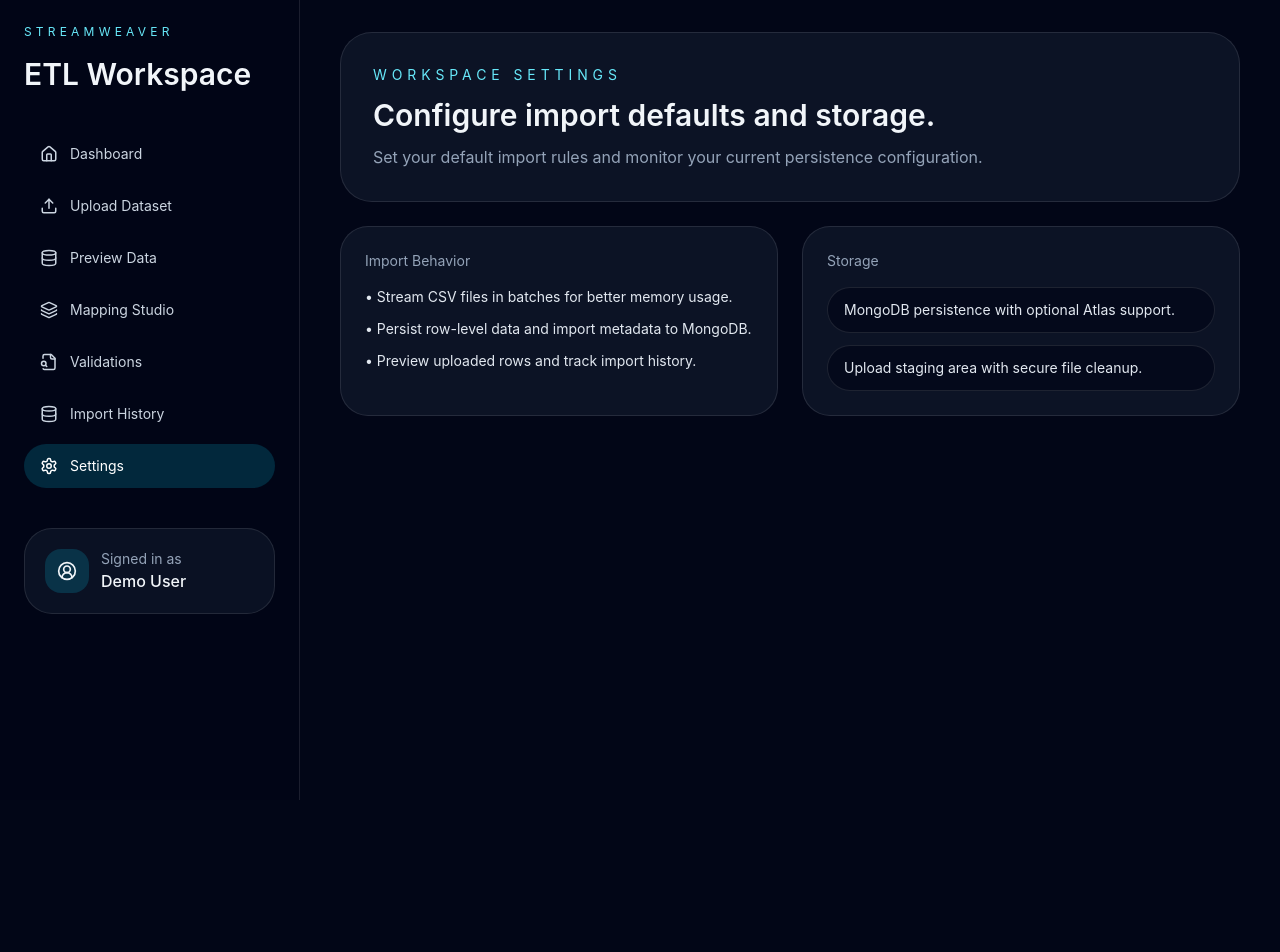
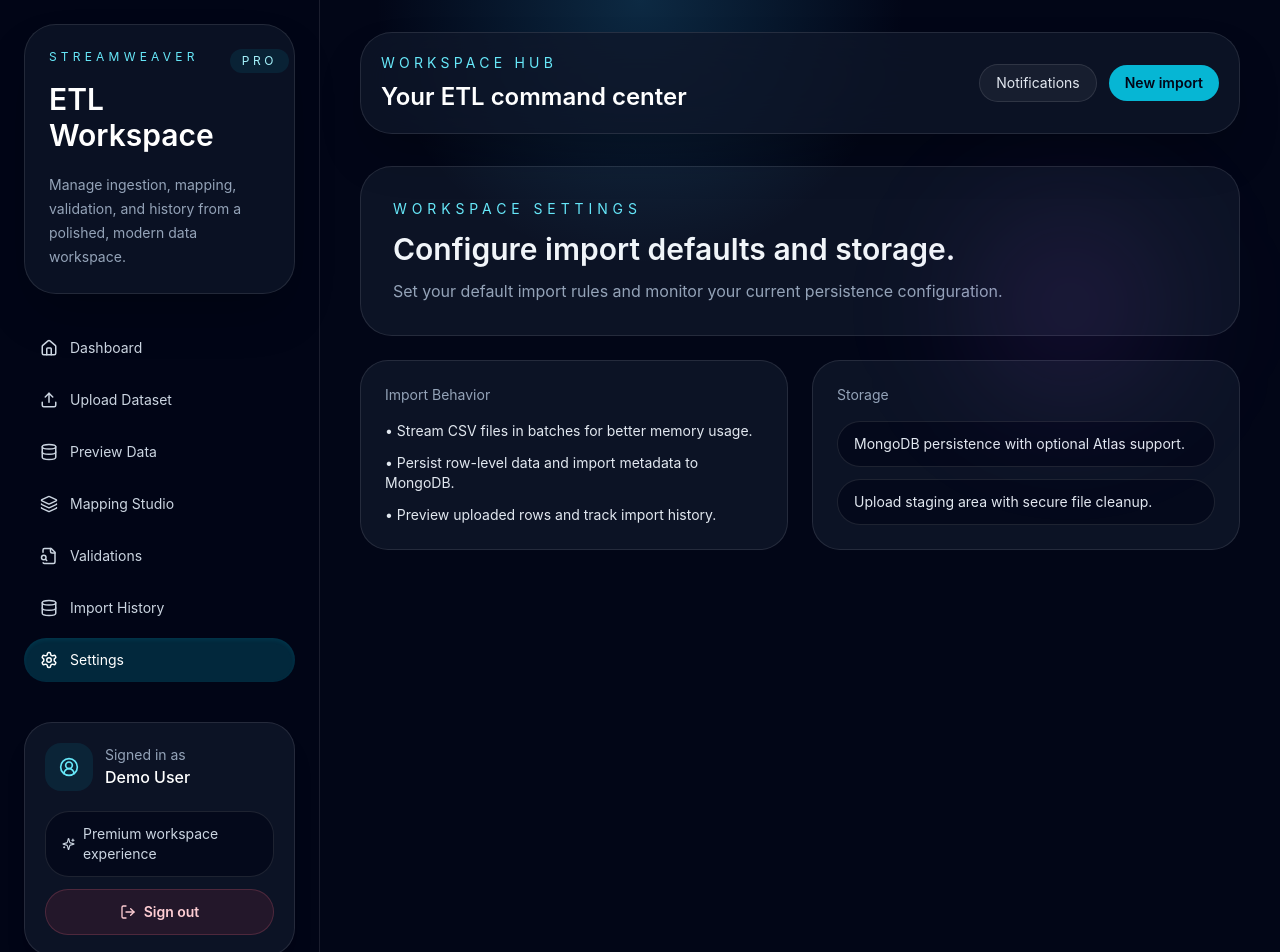
Before and after one commit to Naveenmca234/Stream-Weaver, a React (Vite) app in the folder client/: page /settings in a window 1280 px wide. Shown: the top 952 px of the page. Before the commit the page ends 800 px from the top, so only its background shows below. Built offline with nearby package versions, Linux system fonts and the light colour scheme; sample sign-in values are in the browser's storage.

Commit message:
Add sign-out button to app shell sidebar

```diff
--- a/client/src/components/AppShell.tsx
+++ b/client/src/components/AppShell.tsx
@@ -1,5 +1,6 @@
-import { Link, Outlet, useLocation } from 'react-router-dom';
-import { Home, Upload, Database, Layers, Settings, FileSearch, UserCircle2 } from 'lucide-react';
+import { Link, Outlet, useLocation, useNavigate } from 'react-router-dom';
+import { Home, Upload, Database, Layers, Settings, FileSearch, UserCircle2, Sparkles, LogOut } from 'lucide-react';
+import { useAuth } from '../contexts/AuthContext';
 
 const navItems = [
   { label: 'Dashboard', path: '/dashboard', icon: Home },
@@ -13,40 +14,106 @@ const navItems = [
 
 const AppShell = () => {
   const location = useLocation();
+  const navigate = useNavigate();
+  const { user, logout } = useAuth();
+
+  const handleSignOut = () => {
+    logout();
+    navigate('/auth', { replace: true });
+  };
 
   return (
-    <div className="min-h-screen bg-slate-950 text-slate-100">
-      <div className="grid min-h-screen grid-cols-1 lg:grid-cols-[300px_1fr]">
-        <aside className="border-r border-white/10 bg-slate-950/95 p-6 backdrop-blur-xl">
-          <div className="mb-10">
-            <p className="text-xs uppercase tracking-[0.35em] text-cyan-300">StreamWeaver</p>
-            <h2 className="mt-4 text-3xl font-semibold">ETL Workspace</h2>
+    <div className="relative min-h-screen overflow-hidden bg-slate-950 text-slate-100">
+      <div className="pointer-events-none absolute inset-x-0 top-0 h-[360px] bg-[radial-gradient(circle_at_top,_rgba(56,189,248,0.28),_transparent_36%)] opacity-70" />
+      <div className="absolute right-0 top-24 h-[420px] w-[420px] rounded-full bg-[radial-gradient(circle,_rgba(168,85,247,0.18),_transparent_45%)] blur-3xl" />
+      <div className="grid min-h-screen grid-cols-1 lg:grid-cols-[320px_1fr]">
+        <aside className="relative border-r border-white/10 bg-slate-950/95 p-6 backdrop-blur-xl">
+          <div className="mb-8 rounded-[32px] border border-white/10 bg-slate-900/70 p-6 shadow-2xl">
+            <div className="flex items-start justify-between gap-4">
+              <div>
+                <p className="text-xs uppercase tracking-[0.35em] text-cyan-300">StreamWeaver</p>
+                <h2 className="mt-4 text-3xl font-semibold text-white">ETL Workspace</h2>
+              </div>
+              <span className="rounded-full bg-cyan-500/10 px-3 py-1 text-xs uppercase tracking-[0.3em] text-cyan-200">Pro</span>
+            </div>
+            <p className="mt-5 text-sm leading-6 text-slate-400">
+              Manage ingestion, mapping, validation, and history from a polished, modern data workspace.
+            </p>
           </div>
+
           <nav className="space-y-2">
             {navItems.map((item) => {
               const Icon = item.icon;
               const active = location.pathname === item.path;
               return (
-                <Link key={item.path} to={item.path} className={`flex items-center gap-3 rounded-3xl px-4 py-3 text-sm transition ${active ? 'bg-cyan-500/20 text-white' : 'text-slate-300 hover:bg-white/5 hover:text-white'}`}>
+                <Link
+                  key={item.path}
+                  to={item.path}
+                  className={`flex items-center gap-3 rounded-3xl px-4 py-3 text-sm transition ${active ? 'bg-cyan-500/20 text-white shadow-inner shadow-cyan-500/10' : 'text-slate-300 hover:bg-white/5 hover:text-white'}`}
+                >
                   <Icon size={18} />
                   {item.label}
                 </Link>
               );
             })}
           </nav>
-          <div className="mt-10 rounded-[28px] border border-white/10 bg-slate-900/70 p-5">
+
+          <div className="mt-10 rounded-[28px] border border-white/10 bg-slate-900/80 p-5 shadow-xl">
             <div className="flex items-center gap-3">
-              <div className="rounded-2xl bg-cyan-500/20 p-3">
+              <div className="grid h-12 w-12 place-items-center rounded-2xl bg-cyan-500/10 text-cyan-300">
                 <UserCircle2 size={20} />
               </div>
               <div>
                 <p className="text-sm text-slate-400">Signed in as</p>
-                <p className="font-medium">Demo User</p>
+                <p className="font-medium text-white">{user?.name ?? 'Demo User'}</p>
+              </div>
+            </div>
+            <div className="mt-5 flex flex-col gap-3">
+              <div className="flex items-center gap-2 rounded-3xl border border-white/10 bg-slate-950/70 px-4 py-3 text-sm text-slate-300">
+                <Sparkles size={16} />
+                <span>Premium workspace experience</span>
+              </div>
+              <button
+                type="button"
+                onClick={handleSignOut}
+                className="inline-flex w-full items-center justify-center gap-2 rounded-3xl border border-rose-400/20 bg-rose-500/10 px-4 py-3 text-sm font-semibold text-rose-200 transition hover:bg-rose-500/15"
+              >
+                <LogOut size={16} />
+                Sign out
+              </button>
+            </div>
+          </div>
+
+          <div className="mt-8 rounded-[28px] border border-white/10 bg-slate-900/80 p-5 shadow-xl">
+            <p className="text-sm uppercase tracking-[0.35em] text-slate-500">Quick actions</p>
+            <div className="mt-4 space-y-3">
+              <Link to="/upload" className="block rounded-2xl bg-cyan-500/10 px-4 py-3 text-sm text-cyan-200 transition hover:bg-cyan-500/15">
+                Upload dataset
+              </Link>
+              <Link to="/preview" className="block rounded-2xl bg-slate-900/70 px-4 py-3 text-sm text-slate-100 transition hover:bg-slate-800">
+                View preview
+              </Link>
+            </div>
+          </div>
+        </aside>
+
+        <main className="px-6 py-6 lg:px-10 lg:py-8">
+          <div className="mb-8 rounded-[32px] border border-white/10 bg-slate-900/75 p-5 shadow-2xl backdrop-blur-xl">
+            <div className="flex flex-col gap-4 sm:flex-row sm:items-center sm:justify-between">
+              <div>
+                <p className="text-sm uppercase tracking-[0.3em] text-cyan-300">Workspace hub</p>
+                <h1 className="mt-2 text-2xl font-semibold text-white">Your ETL command center</h1>
+              </div>
+              <div className="flex flex-wrap items-center gap-3">
+                <button className="rounded-full border border-white/10 bg-white/5 px-4 py-2 text-sm text-slate-200 transition hover:bg-white/10">
+                  Notifications
+                </button>
+                <Link to="/upload" className="rounded-full bg-cyan-500 px-4 py-2 text-sm font-semibold text-slate-950 transition hover:bg-cyan-400">
+                  New import
+                </Link>
               </div>
             </div>
           </div>
-        </aside>
-        <main className="px-6 py-6 lg:px-10 lg:py-8">
           <Outlet />
         </main>
       </div>
```
